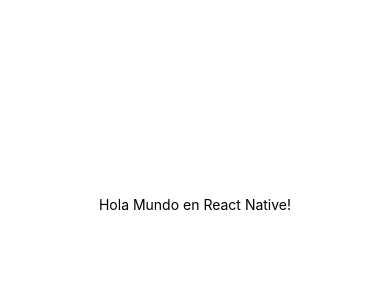
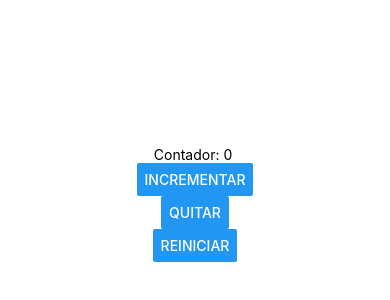
Before and after one commit to 19084DANI/PAM215, a React Native app in the folder intro/: screen / in a window 390 px wide. Shown: the part 218-518 px from the top of the page. Built offline with nearby package versions, Linux system fonts and the light colour scheme.

Commit message:
cambios realizados10/1025. creacion de app de incrementar, disminuir y reinicar

```diff
--- a/intro/App.js
+++ b/intro/App.js
@@ -1,15 +1,28 @@
+/*1-.import: zona de importaciones
+  todo lo que egregaremos a nuestra pantalla en especifico*/
 import { StatusBar } from 'expo-status-bar';
-import { StyleSheet, Text, View } from 'react-native';
+import { StyleSheet, Text, View , Button } from 'react-native';
+import React,{useState} from 'react';
 
+//2-. mainScreen:zona de comoponentes
 export default function App() {
+
+  const[Contador,setcontaddor]=useState(0);//destructuracion
+
   return (
     <View style={styles.container}>
-      <Text>Hola Mundo en React Native!</Text>
+
+      <Text>Contador: {Contador} </Text>
+      <Button title='Incrementar'onPress={()=>setcontaddor(Contador+1)}></Button>
+      <Button title='Quitar'onPress={()=>setcontaddor(Contador-1)}></Button>
+      <Button title='Reiniciar'onPress={()=>setcontaddor(Contador-Contador)}></Button>
       <StatusBar style="auto" />
+
     </View>
   );
+
 }
-
+//3-.Style: zona de estilos y posicionamiento
 const styles = StyleSheet.create({
   container: {
     flex: 1,
```
